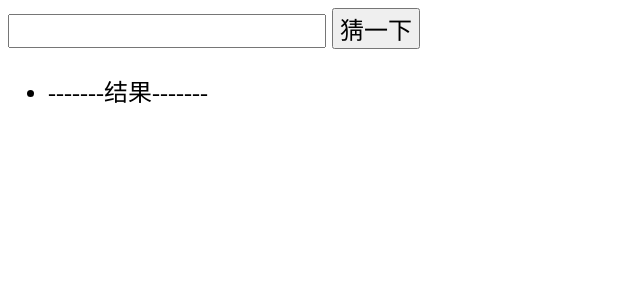
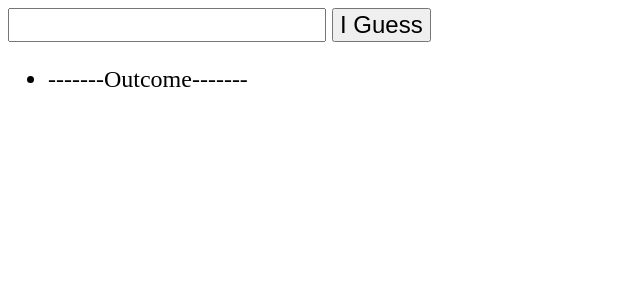
Before and after one commit to doglike/doglike.github.io, a Jekyll site: the page guessNumber.html, which Jekyll copies as it is, in a window 1280 px wide. Shown: the top 300 px of the page, without its empty margins (0-640 px from the left). Built offline with Jekyll 4.4.1, drawn with Linux system fonts in a browser that asks for light colours.

Commit message:
Update guessNumber.html

```diff
--- a/guessNumber.html
+++ b/guessNumber.html
@@ -98,10 +98,10 @@ window.onload=function()
 
 <body>
 <input id="txt1" type="text" />
-<input id="btn1" type="button" value="猜一下" />
+<input id="btn1" type="button" value="I Guess" />
 <div id="div1">
 <ul id="outCome">
-	<li>-------结果-------</li>
+	<li>-------Outcome-------</li>
 </ul>
 
 </div>
```
Also changed, not shown: other parts of guessNumber.html (+3 -3 lines).
